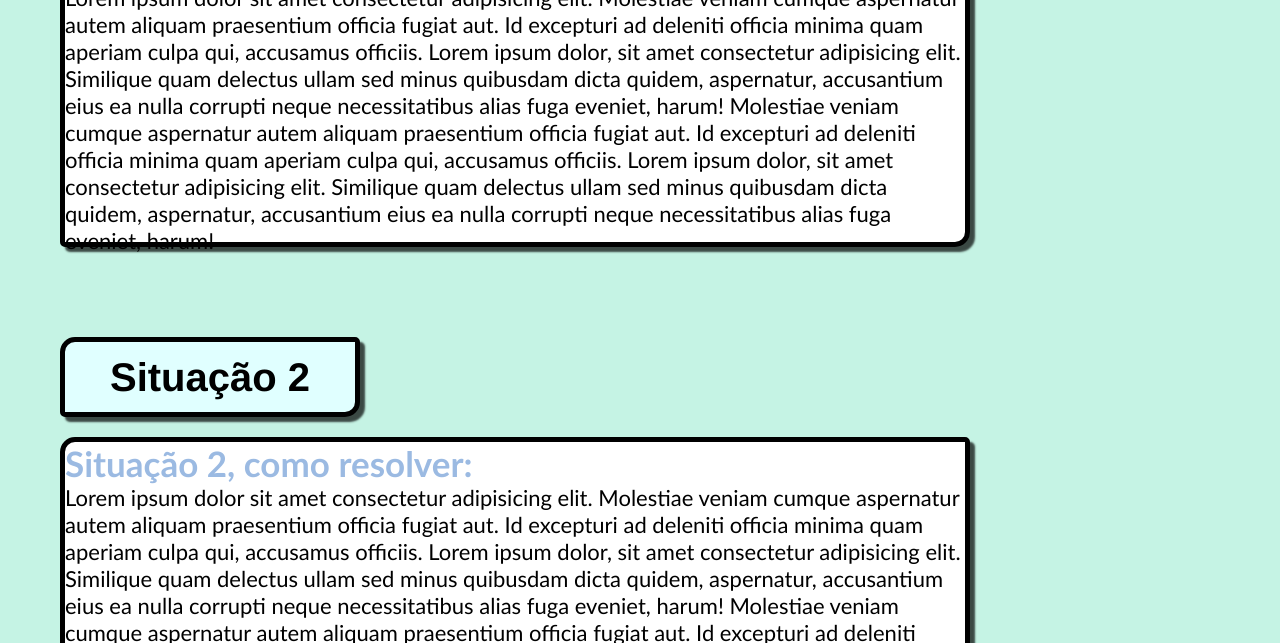
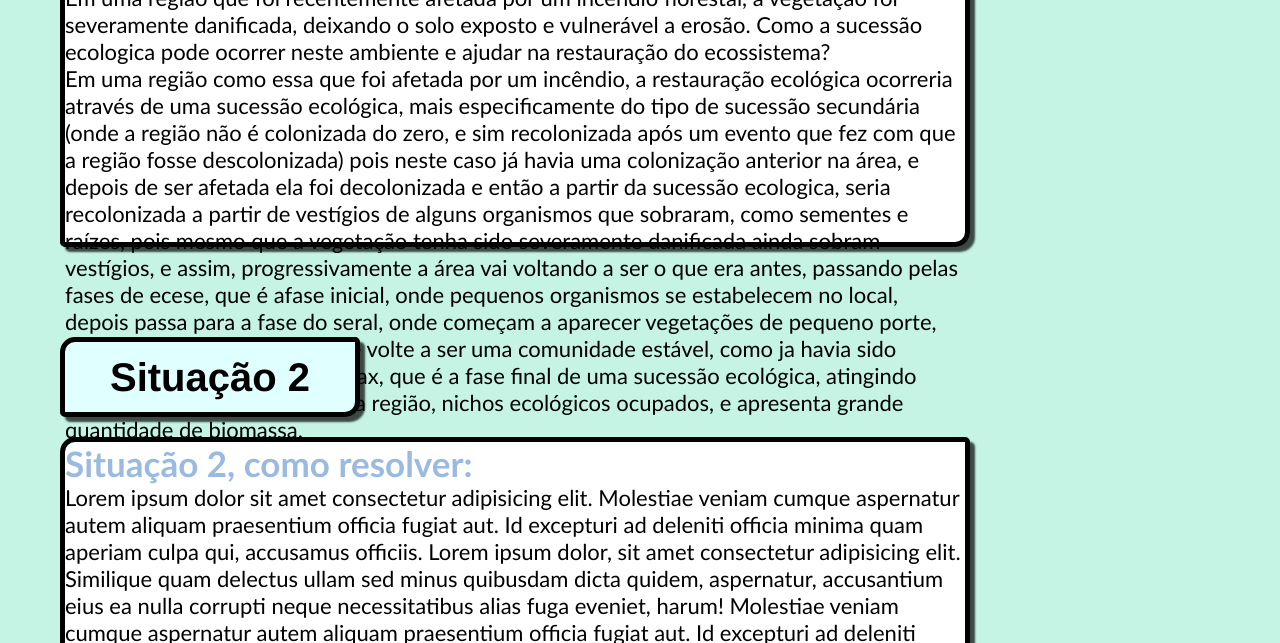
Before and after one commit to ian-pablo/Sucessao-Ecologica, a plain HTML site: page index.html in a window 1280 px wide. Shown: the part 523-1166 px from the top of the page. Drawn offline with Linux system fonts and the light colour scheme.

Commit message:
Update index.html
adicionei parte do conteudo do site

```diff
--- a/index.html
+++ b/index.html
@@ -29,13 +29,15 @@
 </div>
     <div class="CX" id="contbox1">
         <h1 class="TLC">Situação 1, como resolver:</h1>
-        <p class="TXTC">Lorem ipsum dolor sit amet consectetur adipisicing elit.
-            Molestiae veniam cumque aspernatur autem aliquam praesentium officia fugiat aut. Id excepturi ad deleniti officia minima quam aperiam culpa qui, accusamus officiis.
-            Lorem ipsum dolor, sit amet consectetur adipisicing elit.
-            Similique quam delectus ullam sed minus quibusdam dicta quidem, aspernatur, accusantium eius ea nulla corrupti neque necessitatibus alias fuga eveniet, harum!
-            Molestiae veniam cumque aspernatur autem aliquam praesentium officia fugiat aut. Id excepturi ad deleniti officia minima quam aperiam culpa qui, accusamus officiis.
-            Lorem ipsum dolor, sit amet consectetur adipisicing elit.
-            Similique quam delectus ullam sed minus quibusdam dicta quidem, aspernatur, accusantium eius ea nulla corrupti neque necessitatibus alias fuga eveniet, harum!</p>
+        <p class="TXTC"> Em uma região que foi recentemente afetada por um incêndio florestal, a vegetação foi severamente danificada, deixando o solo exposto e vulnerável a erosão. Como a sucessão ecologica pode ocorrer neste ambiente e ajudar na restauração do ecossistema? <br>
+            Em uma região como essa que foi afetada por um incêndio,
+            a restauração ecológica ocorreria através de uma sucessão ecológica,
+            mais especificamente do tipo de sucessão secundária (onde a região não é colonizada do zero, e sim recolonizada após um evento que fez com que
+            a região fosse descolonizada) pois neste caso já havia uma colonização anterior na área, e depois de ser afetada ela foi decolonizada e então a partir da sucessão ecologica,
+            seria recolonizada a partir de vestígios de alguns organismos que sobraram, como sementes e raízes, pois mesmo que a vegetação tenha sido severamente danificada ainda sobram vestígios,
+            e assim, progressivamente a área vai voltando a ser o que era antes, passando pelas fases de ecese, que é afase inicial, onde pequenos organismos se estabelecem no local,
+            depois passa para a fase do seral, onde começam a aparecer vegetações de pequeno porte, arbustivas e herbaceas até que volte a ser uma comunidade estável, como ja havia sido anteriormente,
+            na fase do clímax, que é a fase final de uma sucessão ecológica, atingindo elevado número de espécies na região, nichos ecológicos ocupados, e apresenta grande quantidade de biomassa. </p>
     </div>
 
 
```
